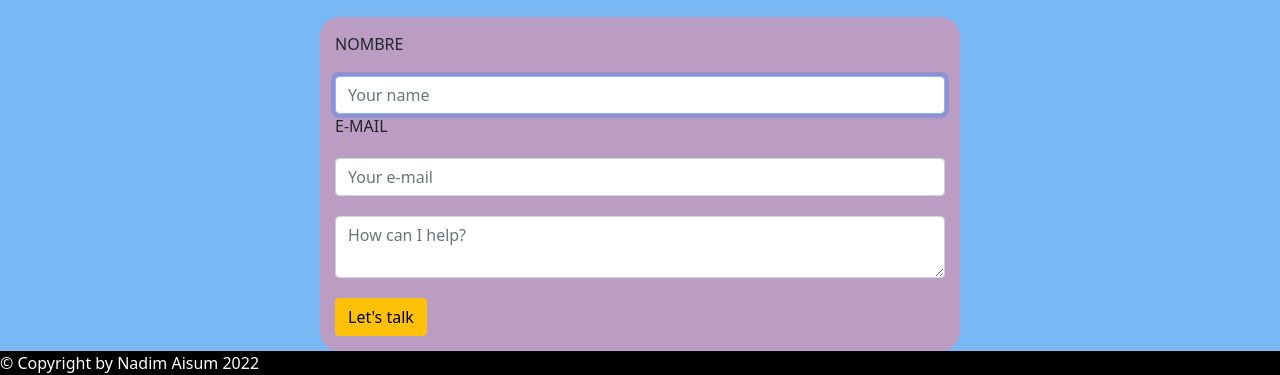
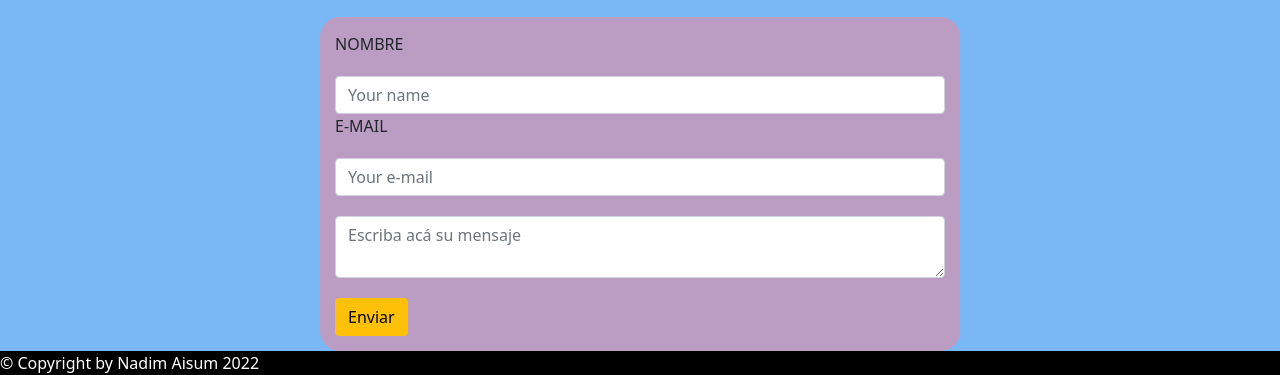
Before and after one commit to Nadim18-lab/Portafolio-Aisum, a plain HTML site: page index.html in a window 1280 px wide. Shown: the part 2430-2805 px from the top of the page. Drawn offline with nearby package versions, Linux system fonts and the light colour scheme.

Commit message:
sacar autofocus

```diff
--- a/css/style.css
+++ b/css/style.css
@@ -381,13 +381,16 @@ li a:hover{
 
 }
 
-
 .form-control{
     margin-top: 20px;
 }
 
 #button{
     margin-top: 20px;
+}
+
+#contact_name:focus{
+    outline: none;
 }
 
 
--- a/index.html
+++ b/index.html
@@ -116,16 +116,16 @@
                 <form id="contact_form">
                   <div id="contact_name" class="form-group">
                     <label for="contact_name" class="sr-only">NOMBRE</label>
-                    <input type="text" class="form-control" placeholder="Your name" required autofocus>
+                    <input type="text" class="form-control" placeholder="Your name" >
                   </div>
 
                   <div class="form-group">
                     <label for="inputEmail" class="sr-only">E-MAIL</label>
-                    <input type="email" id="inputEmail" class="form-control" placeholder="Your e-mail" required autofocus>
+                    <input type="email" id="inputEmail" class="form-control" placeholder="Your e-mail">
                   </div>
 
-                  <textarea class="form-control" placeholder="How can I help?"></textarea>
-                  <button type="submit" class="btn btn-warning" id="button">Let's talk</button>
+                  <textarea class="form-control" placeholder="Escriba acá su mensaje"></textarea>
+                  <button type="submit" class="btn btn-warning" id="button">Enviar</button>
                 </form>
               </div>
         </div>
```
